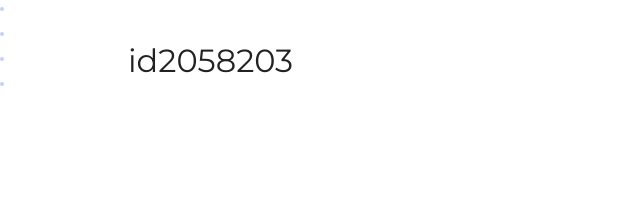
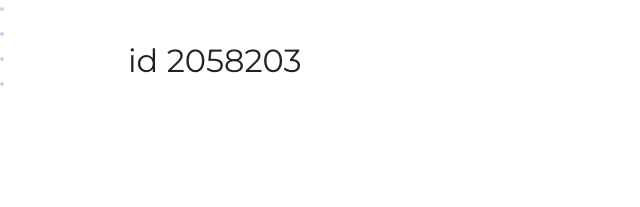
Before and after one commit to Yuliya8903/github-pages-example, a plain HTML site: page index.html in a window 1280 px wide. Shown: the part 479-686 px from the top of the page, 0-640 px from the left. Drawn offline with Linux system fonts and the light colour scheme.

```diff
--- a/index.html
+++ b/index.html
@@ -19,7 +19,7 @@
       <section class="hero-image">
         <div class="container">
           <h1 class="heading">Неопознанный Енот</h1>
-          <p>id2058203</p>
+          <p>id 2058203</p>
         </div>
       </section>
 
```
